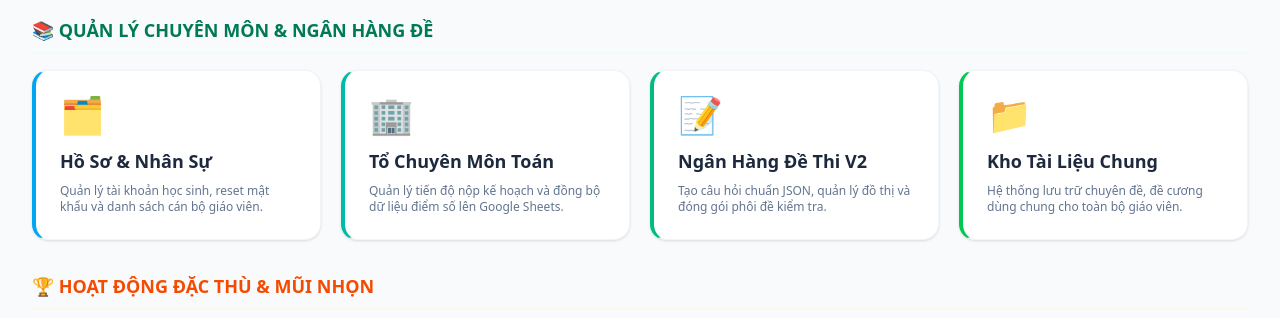
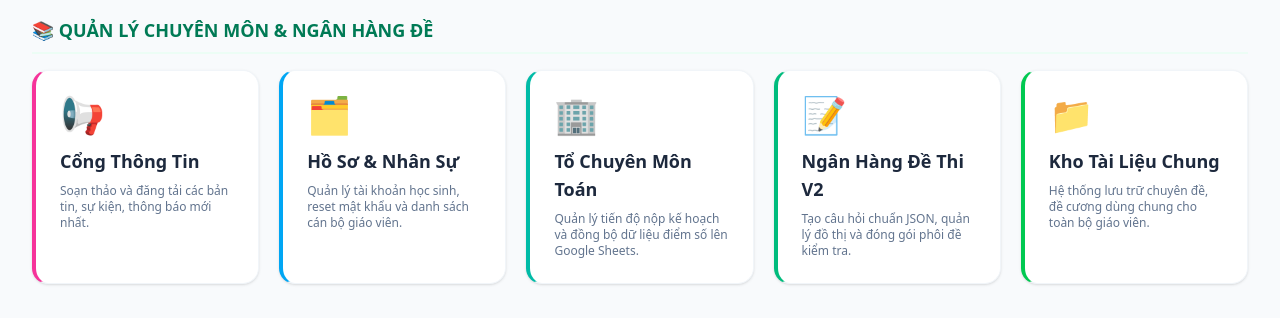
Before and after one commit to tailieutoantbs-art/maths_tbs, a Next.js app: page /en/dashboard in a window 1280 px wide. Shown: the part 430-748 px from the top of the page. Built offline with nearby package versions, Linux system fonts and the light colour scheme; no server answers; sample sign-in values are in the browser's storage.

Commit message:
feat: add news editor link to main dashboard

```diff
--- a/app/[locale]/dashboard/page.tsx
+++ b/app/[locale]/dashboard/page.tsx
@@ -66,7 +66,13 @@ function TeacherDashboard() {
              <h3 className="text-lg font-black text-emerald-700 mb-4 flex items-center gap-2 border-b-2 border-emerald-50 pb-2 mt-8">
                📚 QUẢN LÝ CHUYÊN MÔN & NGÂN HÀNG ĐỀ
              </h3>
-             <div className="grid grid-cols-1 md:grid-cols-2 lg:grid-cols-4 gap-5">
+             <div className="grid grid-cols-1 md:grid-cols-2 lg:grid-cols-5 gap-5">
+                <Link href="/teacher/news-editor" className="bg-white p-6 rounded-2xl shadow-sm border border-slate-100 hover:shadow-md transition-all hover:-translate-y-1 group border-l-4 border-l-pink-500">
+                  <div className="text-4xl mb-3">📢</div>
+                  <h4 className="font-bold text-slate-800 text-lg mb-2">Cổng Thông Tin</h4>
+                  <p className="text-xs text-slate-500 font-medium">Soạn thảo và đăng tải các bản tin, sự kiện, thông báo mới nhất.</p>
+                </Link>
+
                 <Link href="/users" className="bg-white p-6 rounded-2xl shadow-sm border border-slate-100 hover:shadow-md transition-all hover:-translate-y-1 group border-l-4 border-l-sky-500">
                   <div className="text-4xl mb-3">🗂️</div>
                   <h4 className="font-bold text-slate-800 text-lg mb-2">Hồ Sơ & Nhân Sự</h4>
```
